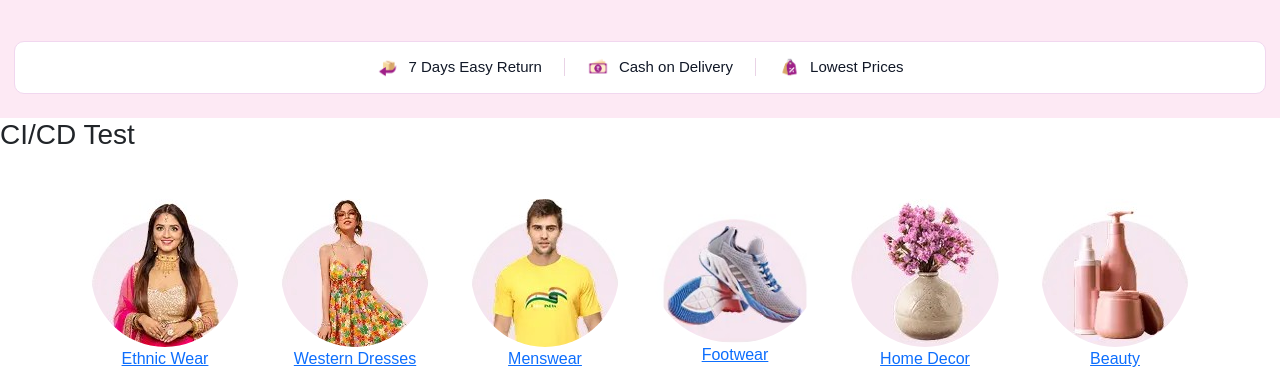
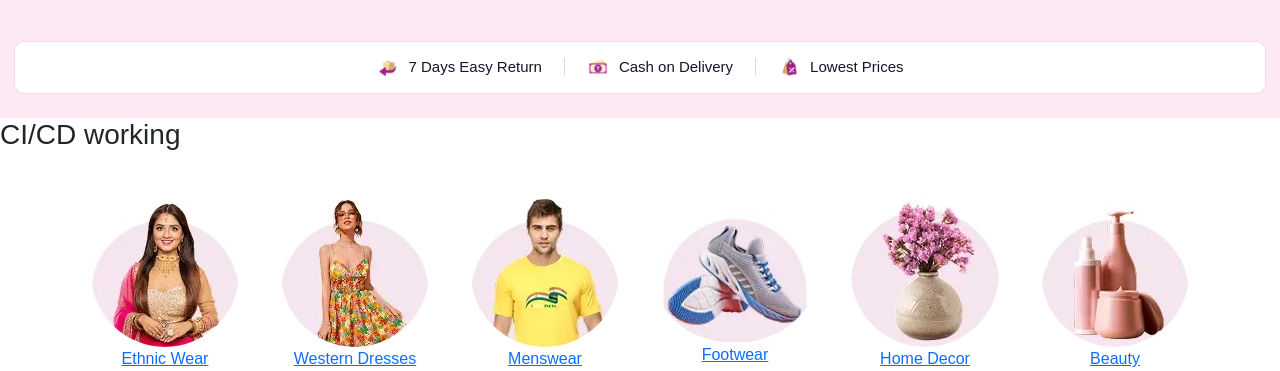
Before and after one commit to Deepikaranigadge/MeeshoApp, a Django app: page / in a window 1280 px wide. Shown: the part 520-891 px from the top of the page. Run offline with Django 5.2, Linux system fonts and the light colour scheme; data that the repository does not hold is empty.

Commit message:
Test CI/CD automatic deploy

```diff
--- a/templates/index.html
+++ b/templates/index.html
@@ -1040,7 +1040,7 @@
   </div>
 </div>
 </section>
-<h3>CI/CD Test</h3>
+<h3>CI/CD working</h3>
 <!-- ===== CATEGORY ICONS ===== -->
 <!-- ===== CATEGORY ICONS (WORKING LINKS) ===== -->
 <section class="container my-5">
```
